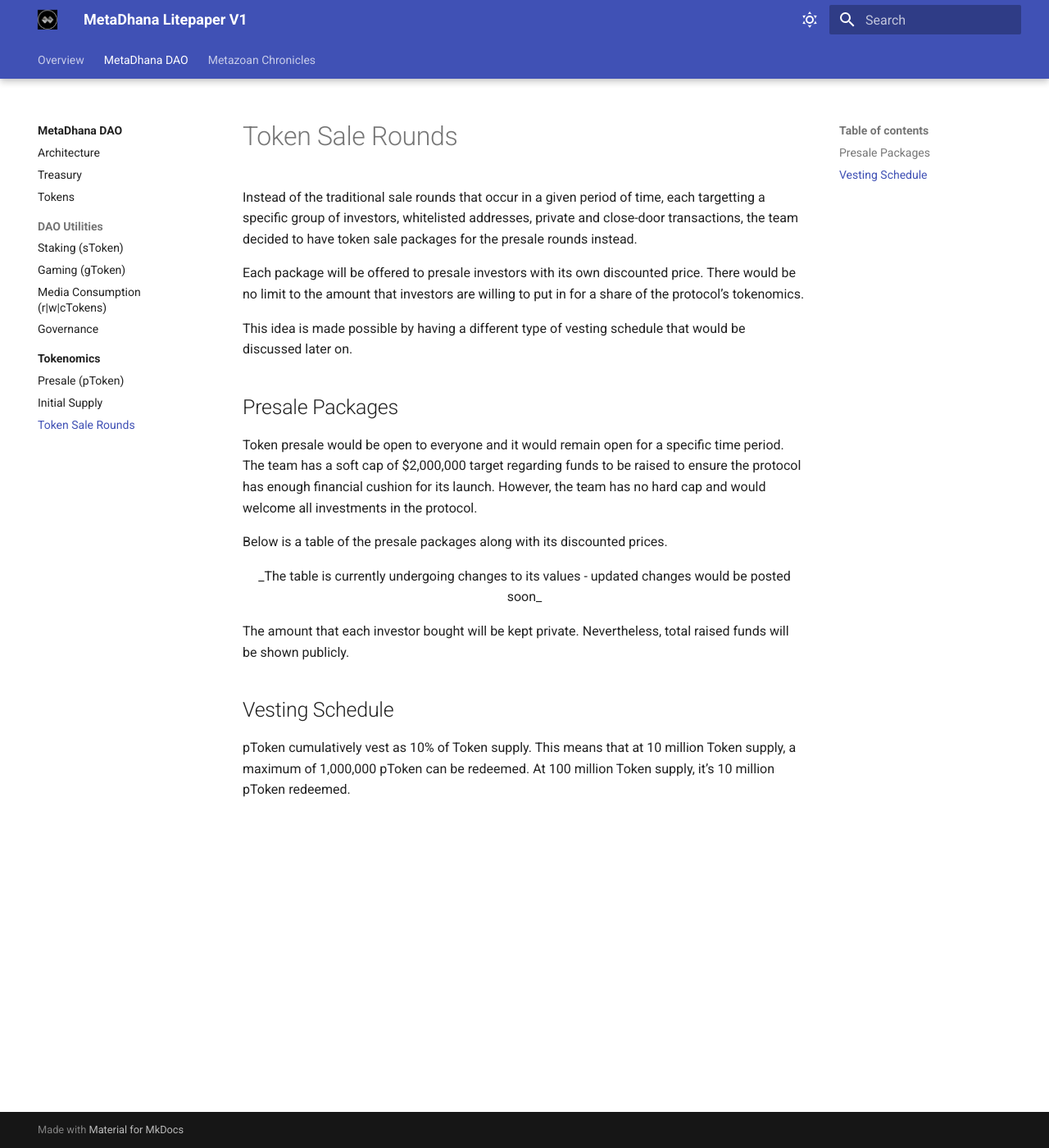
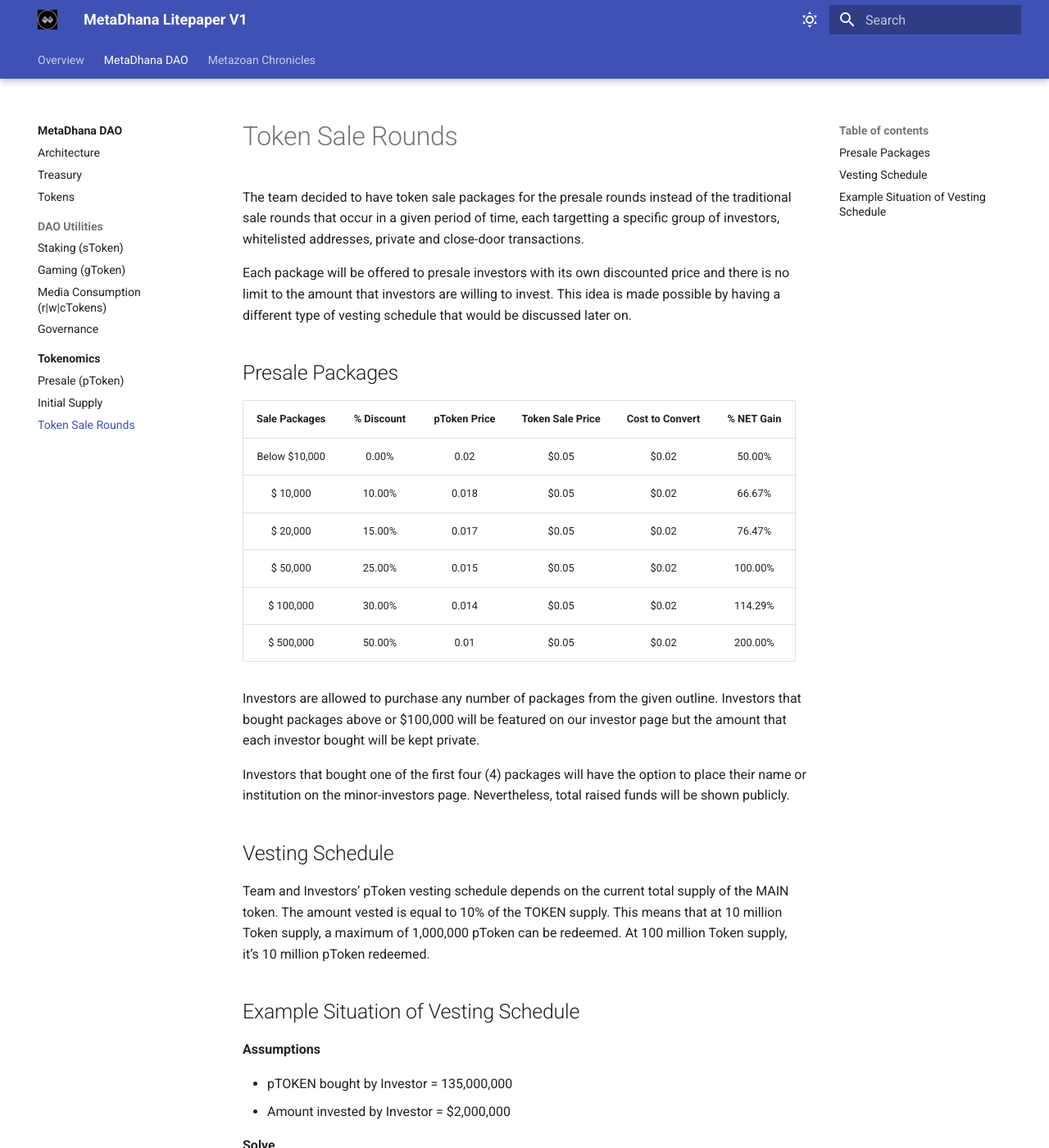
Before and after one commit to AshtreeBV/metazoan-whitepaper, an MkDocs documentation site: the page built from docs/dao/tokenomics/sale-rounds.md, in a window 1280 px wide and 1400 px high. Shown: the whole window at 82% size. Built offline with MkDocs 1.6.1 and Material for MkDocs 9.7.7, drawn with Linux system fonts in a browser that asks for light colours; some of the changed text lies outside the part shown.

Commit message:
vesting schedule + sample calculations

```diff
--- a/docs/dao/tokenomics/sale-rounds.md
+++ b/docs/dao/tokenomics/sale-rounds.md
@@ -1,44 +1,83 @@
 # Token Sale Rounds
 
-Instead of the traditional sale rounds that occur in a given period of time, each targetting a specific group of investors, whitelisted addresses, private and close-door transactions, the team decided to have token sale packages for the presale rounds instead.
+The team decided to have token sale packages for the presale rounds instead of the traditional sale rounds that occur in a given period of time, each targetting a specific group of investors, whitelisted addresses, private and close-door transactions.
 
-Each package will be offered to presale investors with its own discounted price. There would be no limit to the amount that investors are willing to put in for a share of the protocol’s tokenomics.
-
-This idea is made possible by having a different type of vesting schedule that would be discussed later on.
+Each package will be offered to presale investors with its own discounted price and there is no limit to the amount that investors are willing to invest. This idea is made possible by having a different type of vesting schedule that would be discussed later on.
 
 ## Presale Packages
 
-Token presale would be open to everyone and it would remain open for a specific time period. The team has a soft cap of $2,000,000 target regarding funds to be raised to ensure the protocol has enough financial cushion for its launch. However, the team has no hard cap and would welcome all investments in the protocol.
+| Sale Packages | % Discount | pToken Price | Token Sale Price | Cost to Convert | % NET Gain |
+| :-----------: | :--------: | :----------: | :--------------: | :-------------: | :--------: |
+| Below $10,000 |   0.00%    |     0.02     |      $0.05       |      $0.02      |   50.00%   |
+|   $ 10,000    |   10.00%   |    0.018     |      $0.05       |      $0.02      |   66.67%   |
+|   $ 20,000    |   15.00%   |    0.017     |      $0.05       |      $0.02      |   76.47%   |
+|   $ 50,000    |   25.00%   |    0.015     |      $0.05       |      $0.02      |  100.00%   |
+|   $ 100,000   |   30.00%   |    0.014     |      $0.05       |      $0.02      |  114.29%   |
+|   $ 500,000   |   50.00%   |     0.01     |      $0.05       |      $0.02      |  200.00%   |
 
-Below is a table of the presale packages along with its discounted prices.
+Investors are allowed to purchase any number of packages from the given outline. Investors that bought packages above or $100,000 will be featured on our investor page but the amount that each investor bought will be kept private.
 
-<center>
-_The table is currently undergoing changes to its values - updated changes would be posted soon_
-</center>
-<!--
-| Presale Packages ($) | Discount (%) | Presale Price ($) | Public Sale Price ($) | Gain on Public Sale Price (%) |
-| :------------------: | :----------: | :---------------: | :-------------------: | :---------------------------: |
-|    Below $10,000     |    0.00%     |       0.02        |         $0.04         |            100.00%            |
-|       $ 10,000       |    10.00%    |       0.018       |         $0.04         |            122.22%            |
-|       $ 20,000       |    15.00%    |       0.017       |         $0.04         |            135.29%            |
-|       $ 50,000       |    25.00%    |       0.015       |         $0.04         |            166.67%            |
-|      $ 100,000       |    30.00%    |       0.014       |         $0.04         |            185.71%            |
-|      $ 500,000       |    50.00%    |       0.01        |         $0.04         |            300.00%            |
-|     $ 1,000,000      |    65.00%    |       0.007       |         $0.04         |            471.43%            |
--->
-
-<!--
-Investors are allowed to purchase any number of packages from the given outline. Investors that bought packages above $100,000 will be featured on our investor page.
-
-Investors that bought one of the first four (4) packages will have the option to place their name or institution on the minor-investors page.
--->
-
-The amount that each investor bought will be kept private. Nevertheless, total raised funds will be shown publicly.
+Investors that bought one of the first four (4) packages will have the option to place their name or institution on the minor-investors page. Nevertheless, total raised funds will be shown publicly.
 
 ## Vesting Schedule
 
-pToken cumulatively vest as 10% of Token supply. This means that at 10 million Token supply, a maximum of 1,000,000 pToken can be redeemed. At 100 million Token supply, it’s 10 million pToken redeemed.
+Team and Investors’ pToken vesting schedule depends on the current total supply of the MAIN token. The amount vested is equal to 10% of the TOKEN supply. This means that at 10 million Token supply, a maximum of 1,000,000 pToken can be redeemed. At 100 million Token supply, it’s 10 million pToken redeemed.
 
 <!--
 All pToken holders finish vesting anywhere from (soft cap/10%) to (actual raised/10%) token supply, so this is a long-term bet. There’s a lot of upside for holders, but it is dependent on the actual growth of the protocol.
 -->
+
+## Example Situation of Vesting Schedule
+
+**Assumptions**
+
+- pTOKEN bought by Investor = 135,000,000
+- Amount invested by Investor = $2,000,000
+
+**Solve**
+
+- pTOKEN share of Team is,
+
+$$
+pTOKEN_{Team} = \left(\frac{135,000,000}{3\text{%}}\right) * 7\text{%} = \mathbf{315,000,000}
+$$
+
+- Total pTOKEN is
+
+$$
+pTOKEN = 135,000,000 + 315,000,000 = \mathbf{450,000,000}
+$$
+
+- Initial TOKEN supply is
+
+$$
+TOKEN_{TGE} = \left(135,000,000 + 315,000,000\right) * 10\text{%} = \mathbf{45,000,000}
+$$
+
+Given the Initial TOKEN supply (TGE) here are its corresponding vesting schedule:
+
+|    Main TOKEN     | Current TOKEN Supply | pTOKEN to be Vested | pTOKEN to be Vested |
+| :---------------: | :------------------: | :-----------------: | :-----------------: |
+|                   |         DAO          |        Team         |      Investors      |
+|  Initial Supply   |      45,000,000      |      3,150,000      |      1,350,000      |
+|                   |      90,000,000      |      6,300,000      |      2,700,000      |
+|                   |     135,000,000      |      9,450,000      |      4,050,000      |
+|                   |     180,000,000      |     12,600,000      |      5,400,000      |
+|                   |     225,000,000      |     15,750,000      |      6,750,000      |
+|                   |     270,000,000      |     18,900,000      |      8,100,000      |
+|                   |     315,000,000      |     22,050,000      |      9,450,000      |
+|                   |     360,000,000      |     25,200,000      |     10,800,000      |
+|                   |     405,000,000      |     28,350,000      |     12,150,000      |
+|                   |     450,000,000      |     31,500,000      |     13,500,000      |
+|                   |     900,000,000      |     63,000,000      |     27,000,000      |
+|                   |    1,350,000,000     |     94,500,000      |     40,500,000      |
+|                   |    1,800,000,000     |     126,000,000     |     54,000,000      |
+|                   |    2,250,000,000     |     157,500,000     |     67,500,000      |
+|                   |    2,700,000,000     |     189,000,000     |     81,000,000      |
+|                   |    3,150,000,000     |     220,500,000     |     94,500,000      |
+|                   |    3,600,000,000     |     252,000,000     |     108,000,000     |
+|                   |    4,050,000,000     |     283,500,000     |     121,500,000     |
+| All pTOKEN Vested |    4,500,000,000     |     315,000,000     |     135,000,000     |
+|                   |    4,950,000,000     |          -          |          -          |
+
+In our example, when the TOKEN supply reaches 4,500,000,000 then all pTOKEN can be converted to TOKEN. TOKEN supply continuous to grow after the 4.5 Billion mark, however, all pTOKEN are vested. Therefore, percentage-share of DAO increases over time, while Team and Investors shares decreases over time.
```
Also changed, not shown: docs/dao/tokenomics/README.md (+0 -2 lines).
